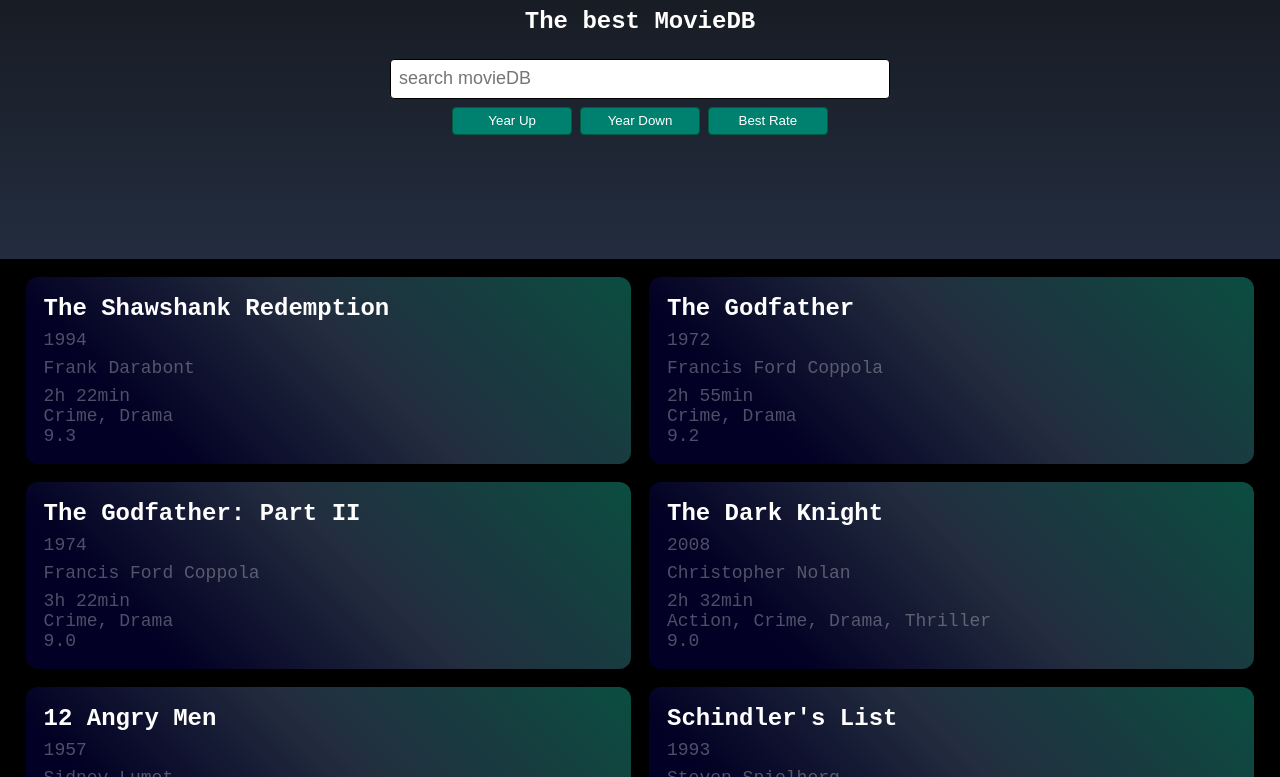
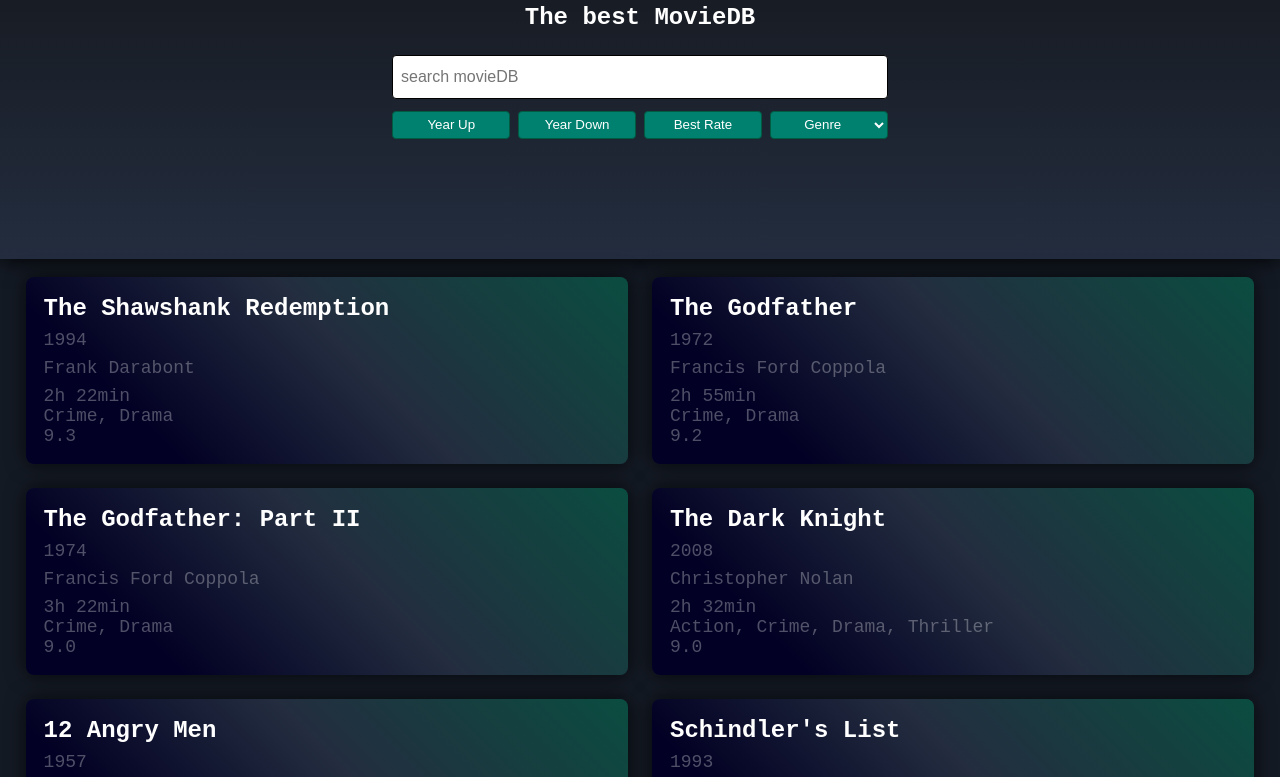
Before and after one commit to YacineYldrm/Project_movieDB, a plain HTML site: page index.html in a window 1280 px wide. Shown: the part 205-982 px from the top of the page. Drawn offline with Linux system fonts and the light colour scheme.

Commit message:
added select input for genres

```diff
--- a/assets/js/main.js
+++ b/assets/js/main.js
@@ -1010,6 +1010,7 @@ const yearUpBtn = document.body.querySelector('#yearUpBtn');
 const yearDownBtn = document.body.querySelector('#yearDownBtn');
 const bestRateBtn = document.body.querySelector('#bestRateBtn');
 const movieGallery = document.body.querySelector('#movieGallery');
+const genreSelect = document.body.querySelector('#genre');
 
 // display movie gallery
 const showMovie = (movieDataBase) =>
@@ -1057,6 +1058,22 @@ searchbar.addEventListener('input', () =>
     }
 });
 
+// search for genre
+genreSelect.addEventListener('change', () =>
+{
+    movieGallery.innerHTML = "";
+    const selectedGenre = genreSelect.value;
+
+    const genreMatch = movies.filter((movie) =>
+    {
+        if(movie[4].includes(selectedGenre))
+        {
+            return movie;
+        }
+    });
+    showMovie(genreMatch);
+});
+
 // sort movies: year up
 yearUpBtn.addEventListener('click', () =>
 {
--- a/assets/scss/style.scss
+++ b/assets/scss/style.scss
@@ -11,9 +11,11 @@
 
 body
 {
-    background-color: black;
+    background: #141a24;
     font-family: monospace;
     color: white;
+    width: 100vw;
+    overflow-x: hidden;
 
     h3
     {
@@ -43,6 +45,7 @@ body
         font-family: monospace;
         margin-bottom: 18px;
         text-align: center;
+        box-shadow: 0px 0px 20px 0px black;
 
         h1
         {
@@ -54,16 +57,16 @@ body
             display: flex;
             flex-direction: column;
             align-items: center;
-            gap: 8px;
+            gap: 12px;
 
             div:nth-of-type(1) input
             {
-                width: 500px;
-                height: 40px;
+                width: 496px;
+                height: 44px;
                 border-radius: 4px;
                 border: 1px solid black;
-                padding: 8px;
-                font-size: 18px;
+                padding-inline: 8px;
+                font-size: 16px;
 
                 &:focus
                 {
@@ -71,9 +74,10 @@ body
                 }
             }
 
-            div:nth-of-type(2) input
+            div:nth-of-type(2) input, select
             {
-                width: 120px;
+                text-align: center;
+                width: 118px;
                 height: 28px;
                 border-radius: 4px;
                 background-color: #008170;
@@ -93,9 +97,11 @@ body
     {
         display: grid;
         grid-template-columns: repeat(auto-fill, minmax(400px, 1fr));
-        gap: 18px;
+        gap: 24px;
         padding-inline: 2%;
         position: relative;
+        padding-bottom: 40px;
+
 
         > p
         {
@@ -108,11 +114,13 @@ body
         div
         {
             padding: 18px;
-            border-radius: 12px;
+            border-radius: 8px;
             background: linear-gradient(45deg, rgba(2, 0, 36, 1) 20%, rgba(35, 45, 63, 1) 55%, #005B41 120%);
+            box-shadow: 0px 0px 20px 0px rgba(0, 0, 0, 0.691);
             display: flex;
             flex-direction: column;
             gap: 8px;
+            transition: all 0.15s ease;
 
             p, h4
             {
@@ -127,7 +135,8 @@ body
 
             &:hover
             {
-                background: linear-gradient(45deg, rgba(2, 0, 36, 1) 10%, rgba(35, 45, 63, 1) 55%, #005B41 150%);
+                background: linear-gradient(45deg, rgba(2, 0, 36, 1) 0%, rgba(35, 45, 63, 1) 55%, #005B41 150%);
+                box-shadow: none;
 
                 p, h4
                 {
--- a/index.html
+++ b/index.html
@@ -19,6 +19,28 @@
                 <input type="submit" name="" id="yearUpBtn" value="Year Up">
                 <input type="submit" name="" id="yearDownBtn" value="Year Down">
                 <input type="submit" name="" id="bestRateBtn" value="Best Rate">
+                <select name="" id="genre">
+                    <option value="genre" disabled selected>Genre</option>
+                    <option value="Drama">Drama</option>
+                    <option value="Drama">Crime</option>
+                    <option value="Action">Action</option>
+                    <option value="Thriller">Thriller</option>
+                    <option value="Biography">Biography</option>
+                    <option value="History">History</option>
+                    <option value="Fantasy">Fantasy</option>
+                    <option value="Western">Western</option>
+                    <option value="Romance">Romance</option>
+                    <option value="Sci-Fi">Sci-Fi</option>
+                    <option value="Adventure">Adventure</option>
+                    <option value="Comedy">Comedy</option>
+                    <option value="Mystery">Mystery</option>
+                    <option value="Music">Music</option>
+                    <option value="Family">Family</option>
+                    <option value="Horror">Horror</option>
+                    <option value="War">War</option>
+                    <option value="Film-Noir">Film-Noir</option>
+                </select>
+
             </div>
         </form>
     </section>
```
Also changed, not shown: assets/css/style.css, 1 other file.
